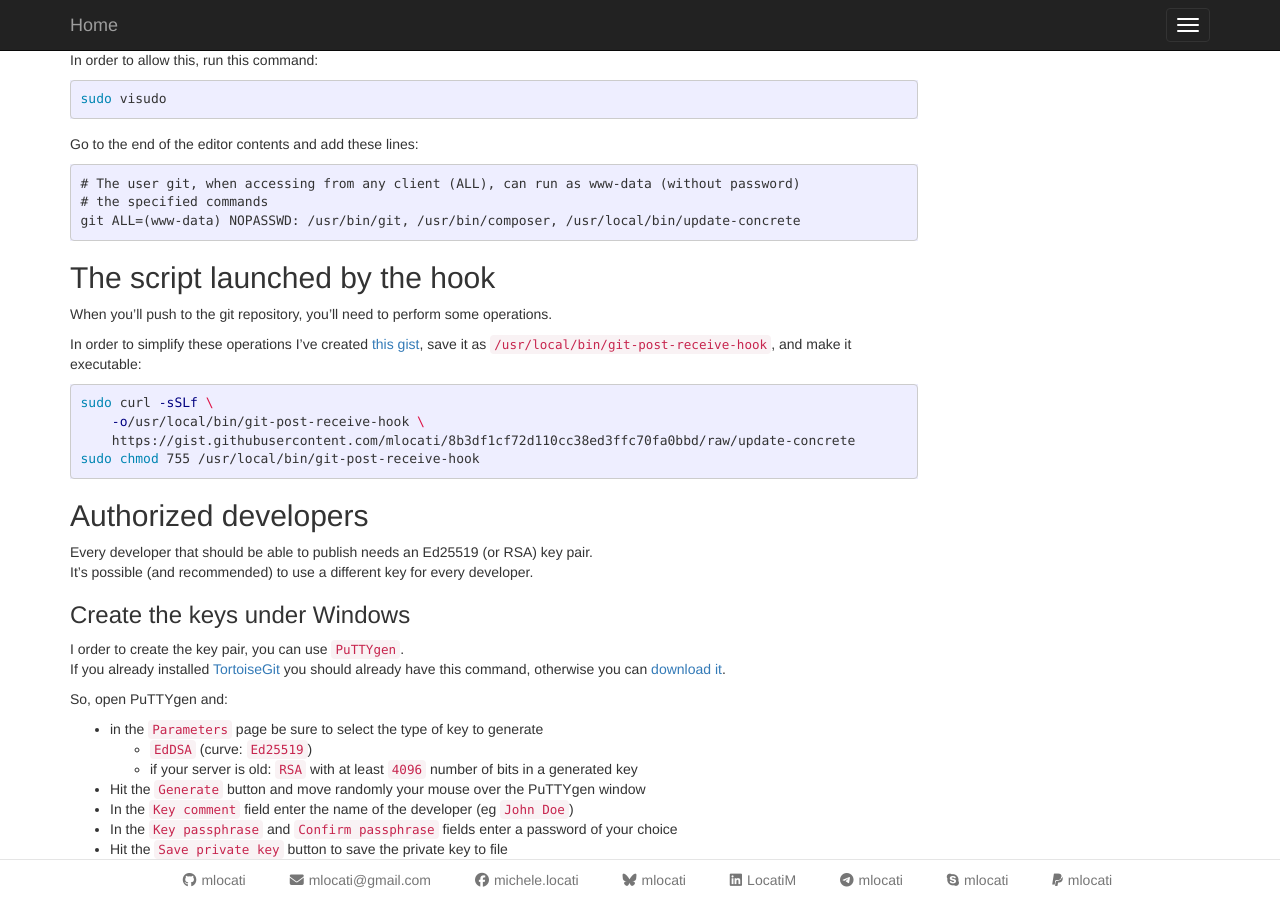
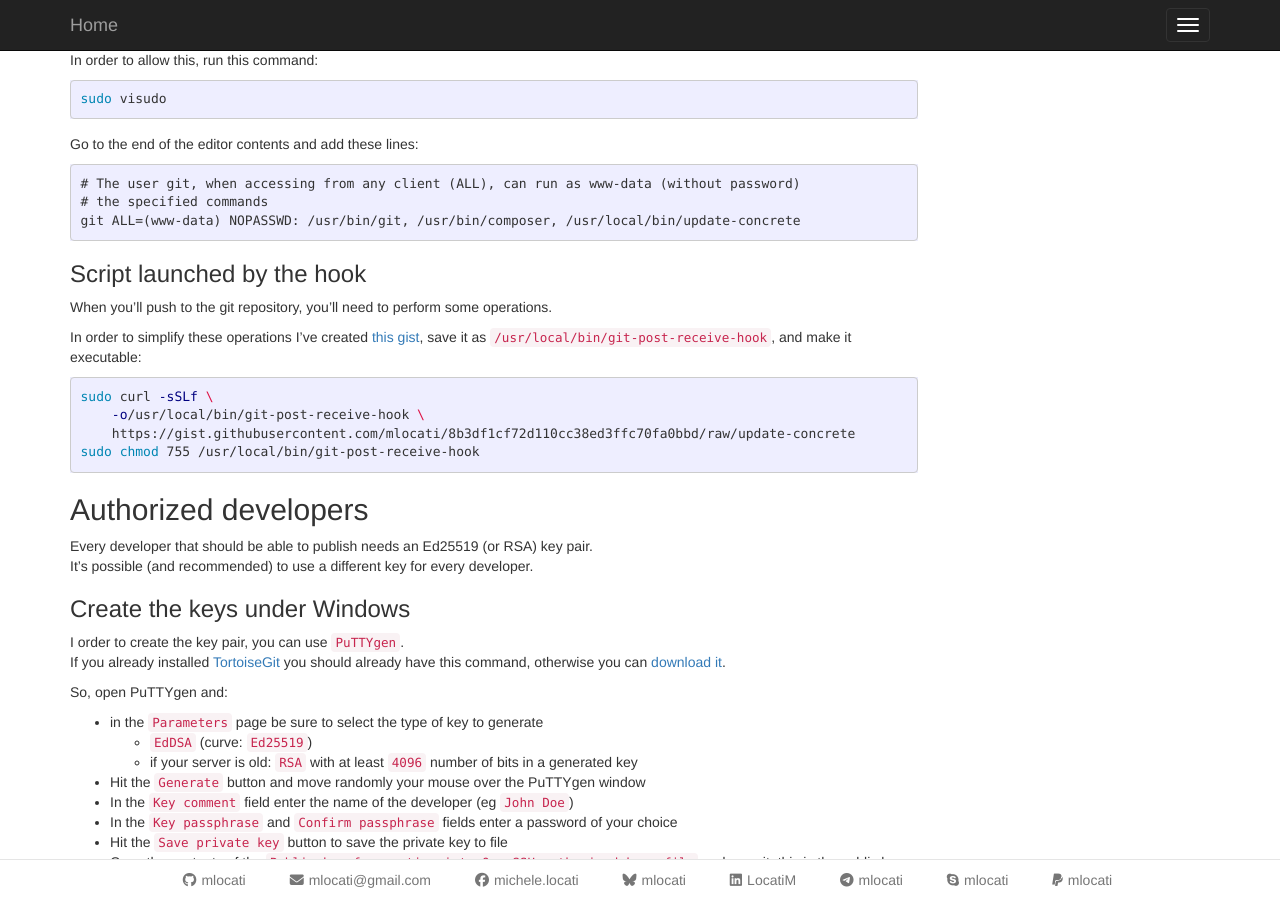
Before and after one commit to mlocati/mlocati.github.io, a Jekyll site: the page built from _articles/deploy-with-git-push.md, in a window 1280 px wide and 900 px high, scrolled down 2873 px. Built offline with Jekyll 4.4.1, drawn with Linux system fonts in a browser that asks for light colours; comment, search, counter and statistics services are not loaded; some of the changed text lies outside the part shown.

Commit message:
Minor change

````diff
--- a/_articles/deploy-with-git-push.md
+++ b/_articles/deploy-with-git-push.md
@@ -222,7 +222,7 @@ git ALL=({% raw %}{{ webUser }}{% endraw %}) NOPASSWD: {% raw %}{{ visudoCommand
 ```
 
 
-## The script launched by the hook
+### Script launched by the hook
 
 When you'll push to the git repository, you'll need to perform some operations.
 
````
